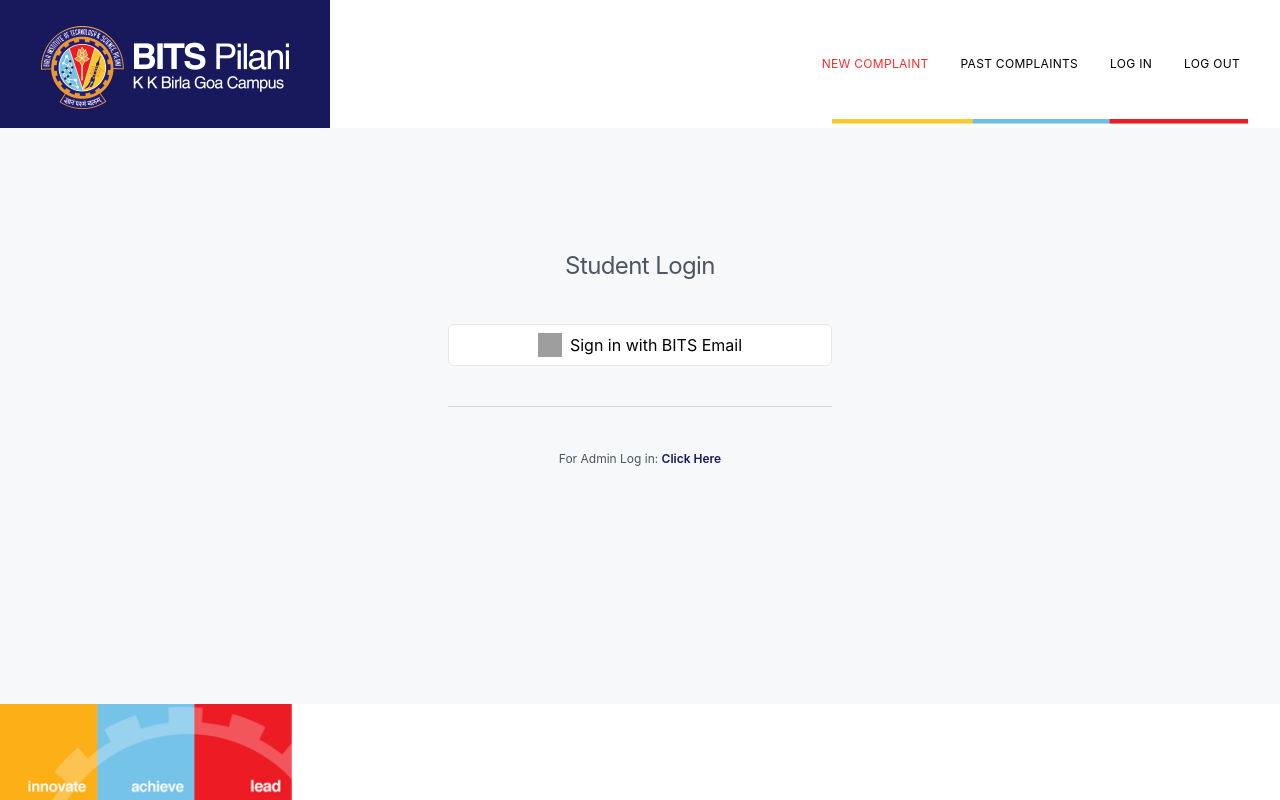
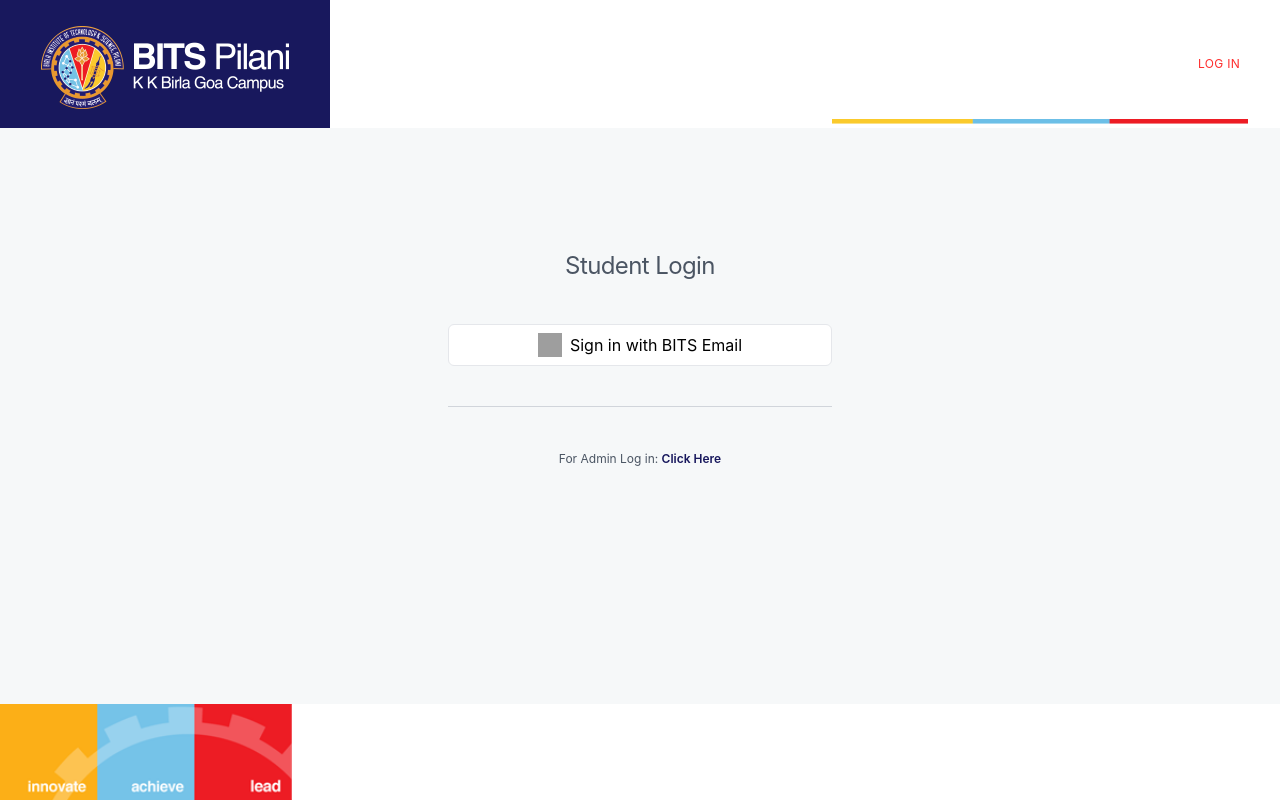
Before and after one commit to rraj-official/BITS-CMS, a React (Create React App) app in the folder client/: page / in a window 1280 px wide. Built offline with nearby package versions, Linux system fonts and the light colour scheme; grey boxes are pictures that could not be loaded.

Commit message:
Added Google OAuth, fixed bugs

```diff
--- a/client/package.json
+++ b/client/package.json
@@ -1,7 +1,7 @@
 {
   "name": "frontend",
   "version": "0.1.0",
-  "proxy": "http://localhost:5000",
+  "proxy": "http://localhost:5000/",
   "private": true,
   "dependencies": {
     "@emotion/react": "^11.11.3",
@@ -10,9 +10,12 @@
     "@heroicons/react": "^2.0.18",
     "@mui/icons-material": "^5.15.3",
     "@mui/material": "^5.15.3",
+    "@react-oauth/google": "^0.12.1",
     "@testing-library/jest-dom": "^5.17.0",
     "@testing-library/react": "^13.4.0",
     "@testing-library/user-event": "^13.5.0",
+    "axios": "^1.6.8",
+    "jwt-decode": "^4.0.0",
     "react": "^18.2.0",
     "react-dom": "^18.2.0",
     "react-router-dom": "^6.18.0",
--- a/client/src/App.js
+++ b/client/src/App.js
@@ -1,3 +1,4 @@
+import React, { useState, createContext } from 'react';
 import { BrowserRouter as Router, Routes, Route }
   from 'react-router-dom';
 import Login from './pages/Login';
@@ -9,25 +10,34 @@ import Technician from './pages/Technician';
 import AdminLogin from './pages/AdminLogin';
 import Footer from './footer/Footer';
 import TestBackend from './pages/TestBackend';
+
+const AuthContext = createContext();
+
 function App() {
+
+  const [isLoggedIn, setIsLoggedIn] = useState(false);
+  const [loginData, setLoginData] = useState(null);
+
   return (
     <div className='min-h-screen flex flex-col'>
+      <AuthContext.Provider value={{ isLoggedIn, setIsLoggedIn, loginData, setLoginData }}>
         <Router>
           <Navbar />
           <Routes>
-        <Route path='/' element={<Login />}/>
-          <Route path='/login' element={<Login />}/>
-          <Route path='/adminlogin' element={<AdminLogin />}/>
-          <Route path='/past_complaints' element={<Registered_complaints />}/>
-          <Route path='/admin' element = {<Admin />}/>
-          <Route path='/new_complaint' element = {<New_complaint />}/>
-          <Route path='/technician' element={<Technician />}/>
-          <Route path='/testbackend' element={<TestBackend />}/>
+            <Route path='/' element={<Login />} />
+            <Route path='/login' element={<Login />} />
+            <Route path='/adminlogin' element={<AdminLogin />} />
+            <Route path='/past_complaints' element={<Registered_complaints />} />
+            <Route path='/admin' element={<Admin />} />
+            <Route path='/new_complaint' element={<New_complaint />} />
+            <Route path='/technician' element={<Technician />} />
+            <Route path='/testbackend' element={<TestBackend />} />
           </Routes>
           <Footer />
         </Router>
+      </AuthContext.Provider>
     </div>
   );
 }
 
-export default App;
+export { AuthContext, App as default };
--- a/client/src/index.js
+++ b/client/src/index.js
@@ -3,7 +3,7 @@ import ReactDOM from 'react-dom/client';
 import './index.css';
 import App from './App';
 import { createTheme, ThemeProvider } from '@mui/material/styles';
-
+import { GoogleOAuthProvider } from '@react-oauth/google';
 const theme = createTheme({
   typography: {
     fontFamily: [
@@ -26,11 +26,14 @@ const theme = createTheme({
   },
 });
 
+
 const root = ReactDOM.createRoot(document.getElementById('root'));
 root.render(
   <ThemeProvider theme={theme}>
-  <React.StrictMode>
-    <App />
-  </React.StrictMode>
+    <React.StrictMode>
+      <GoogleOAuthProvider clientId="392087388807-g3gf7tku7jgdqp8f11cjshtuoavt1cb1.apps.googleusercontent.com">
+        <App />
+      </GoogleOAuthProvider>
+    </React.StrictMode>
   </ThemeProvider>
 );
--- a/client/src/navbar/Navbar.jsx
+++ b/client/src/navbar/Navbar.jsx
@@ -3,15 +3,10 @@ import { Disclosure, Menu, Transition } from '@headlessui/react'
 import { Bars3Icon, BellIcon, XMarkIcon } from '@heroicons/react/24/outline'
 import { useState } from 'react'
 import { useLocation, useNavigate } from 'react-router-dom'
+import { AuthContext } from '../App';
+import React, { useContext } from 'react';
 import BITS_logo from '../images/BITS_logo.png';
 import BITS_flag_line from '../images/BITS_flag_line.gif';
-
-const navigation = [
-    { name: 'New Complaint', href: '/new_complaint', current: true },
-    { name: 'Past Complaints', href: '/past_complaints', current: false },
-    { name: 'Log In', href: '/login', current: false },
-    { name: 'Log Out', href: '/login', current: false },
-]
 
 function classNames(...classes) {
     return classes.filter(Boolean).join(' ')
@@ -20,6 +15,14 @@ function classNames(...classes) {
 const Navbar = () => {
     // const {loginUser}=props;
     // const {itemIndex}=props;
+
+    const { isLoggedIn, setIsLoggedIn } = useContext(AuthContext);
+    const navigation = [
+        ...(isLoggedIn ? [{ name: 'New Complaint', href: '/new_complaint', current: true }] : []),
+        ...(isLoggedIn ? [{ name: 'Past Complaints', href: '/past_complaints', current: false }] : []),
+        ...(isLoggedIn ? [{ name: 'Log Out', href: '/login', current: false }] : [{ name: 'Log In', href: '/login', current: false }]),
+    ];
+
 
     const [selectedItem, setSelectedItem] = useState(navigation[0]);
     const handleItemClick = (item) => {
@@ -30,6 +33,7 @@ const Navbar = () => {
     const navigate = useNavigate();
     // this implementation does not work yet for navbar to catch ids
     const location = useLocation();
+
     return (
         <Disclosure as="nav" className="bg-white">
             {({ open }) => (
@@ -74,6 +78,9 @@ const Navbar = () => {
                                                     onClick={() => {
                                                         setSelectedItem(item);
                                                         // this implementation does not work yet for navbar to catch ids
+                                                        if(item.name=="Log Out"){
+                                                            setIsLoggedIn(false);
+                                                        }
                                                         navigate(item.href, { state: location.state });
                                                     }}
                                                     aria-current={item.name == selectedItem.name ? 'page' : undefined}
--- a/client/src/pages/Login.jsx
+++ b/client/src/pages/Login.jsx
@@ -1,6 +1,38 @@
-import React from 'react'
+import React, { useContext, createContext } from 'react';
+import { useNavigate } from 'react-router-dom';
+import { GoogleLogin, useGoogleLogin } from '@react-oauth/google';
+import { jwtDecode } from "jwt-decode";
+import axios from 'axios';
+import { AuthContext } from '../App';
 
 const Login = () => {
+    const { isLoggedIn, setIsLoggedIn, loginData, setLoginData } = useContext(AuthContext);
+
+    const login = useGoogleLogin({
+        onSuccess: async (response) => {
+            try {
+                const res = await axios.get(
+                    "https://www.googleapis.com/oauth2/v3/userinfo",
+                    {
+                        headers: {
+                            Authorization: `Bearer ${response.access_token}`
+                        }
+                    }
+                )
+                console.log(res);
+                setIsLoggedIn(true);
+                setLoginData(res);
+            } catch (err) {
+                console.log(err);
+            }
+        }
+    });
+
+    const navigate = useNavigate();
+    if (isLoggedIn) {
+        navigate('/new_complaint');
+    }
+
     return (
         <>
             <div className="flex flex-1 flex-col px-6 pb-10 lg:px-8 bg-[#f6f8f9]">
@@ -9,7 +41,8 @@ const Login = () => {
                         <h2 className="mt-10 mb-10 text-center text-2xl leading-9 tracking-tight text-gray-600">
                             Student Login
                         </h2>
-                        <button className="bg-white w-full px-4 py-2 border flex justify-center gap-2 rounded-md text-black dark:text-gray-500  hover:text-slate-900 dark:hover:text-black hover:shadow transition duration-150">
+                        <button className="bg-white w-full px-4 py-2 border flex justify-center gap-2 rounded-md text-black dark:text-gray-500  hover:text-slate-900 dark:hover:text-black hover:shadow transition duration-150"
+                            onClick={() => login()}>
                             <img
                                 className="w-6 h-6"
                                 src="https://www.svgrepo.com/show/475656/google-color.svg"
@@ -18,6 +51,17 @@ const Login = () => {
                             />
                             <span>Sign in with BITS Email</span>
                         </button>
+                        {/* <div className='w-full'>
+                            <GoogleLogin
+                                onSuccess={credentialResponse => {
+                                    const credentialResponseDecoded = jwtDecode(credentialResponse.credential);
+                                    console.log(credentialResponseDecoded);
+                                }}
+                                onError={() => {
+                                    console.log('Login Failed');
+                                }}
+                            />
+                        </div> */}
                         <div className='w-full h-[1px] m-10 bg-gray-300'></div>
                         <p className="text-center text-xs text-gray-600">
                             For Admin Log in:{' '}
@@ -25,7 +69,9 @@ const Login = () => {
                                 Click Here
                             </a>
                         </p>
+
                     </div>
+
                 </div>
             </div>
         </>
--- a/client/src/pages/New_complaint.jsx
+++ b/client/src/pages/New_complaint.jsx
@@ -1,18 +1,23 @@
-import React, { useEffect, useState } from 'react'
+import React, { useEffect, useState, useContext } from 'react'
 import { useLocation, useNavigate } from 'react-router-dom';
 import DropDown from '../components/DropDown'
 import AddImages from '../components/AddImages';
+import { AuthContext } from '../App';
 
-const userData = [];
+const userData=[];
+
 
 const New_complaint = () => {
     const navigate = useNavigate();
+
+    const { loginData} = useContext(AuthContext);
+
     return (
         <form className='bg-[#f6f8f9]'>
             <div className="space-y-12 p-5 sm:mx-auto sm:w-2/3">
                 <div className="p-10 pb-20 border-b border-gray-900/10">
-                    <h2 className="text-xl mb-5 font-semibold leading-7 text-gray-900">Register a new complaint</h2>
-                    <p className="mt-1 text-sm leading-6 text-gray-600">Enter the details and click save.</p>
+                    <h2 className="text-xl mb-5 font-semibold leading-7 text-gray-900">Hi {loginData.data.given_name}, register a new complaint</h2>
+                    <p className="mt-1 text-sm leading-6 text-gray-600">Enter the details and click submit.</p>
 
                     <div className="mt-10 grid grid-cols-1 gap-x-6 gap-y-8 sm:grid-cols-6">
 
--- a/client/src/pages/Registered_complaints.jsx
+++ b/client/src/pages/Registered_complaints.jsx
@@ -122,7 +122,7 @@ const smallTable=userData.map(item=>
 
 const Registered_complaints = () => {
     return (
-        <div className='bg-[#f6f8f9] pt-5 mb-20'>
+        <div className='bg-[#f6f6f9] pt-5 flex flex-col h-full'>
             <h2 className="mt-10 mb-10 text-center text-2xl leading-9 tracking-tight text-gray-600">
                 Past Complaints Status
             </h2>
@@ -130,7 +130,7 @@ const Registered_complaints = () => {
                 <div className='w-full text-xxs text-left text-black dark:text-[#18185d] md:hidden'>
                     {smallTable}
                 </div>
-                <table className="w-full text-sm text-left text-black dark:text-[#18185d] hidden md:block">
+                <table className="w-full text-sm text-left text-black dark:text-[#18185d] hidden md:block bg-white mb-20">
                     <thead className="text-xs text-white uppercase bg-[#18185d] dark:bg-[#6b3e17]] dark:text-white">
                         <tr>
                             <th scope="col" className="px-6 py-3">
```
Also changed, not shown: 2 other files (tests, documents, lock files or other folders). Lines whose indentation alone changed are shown as unchanged.
